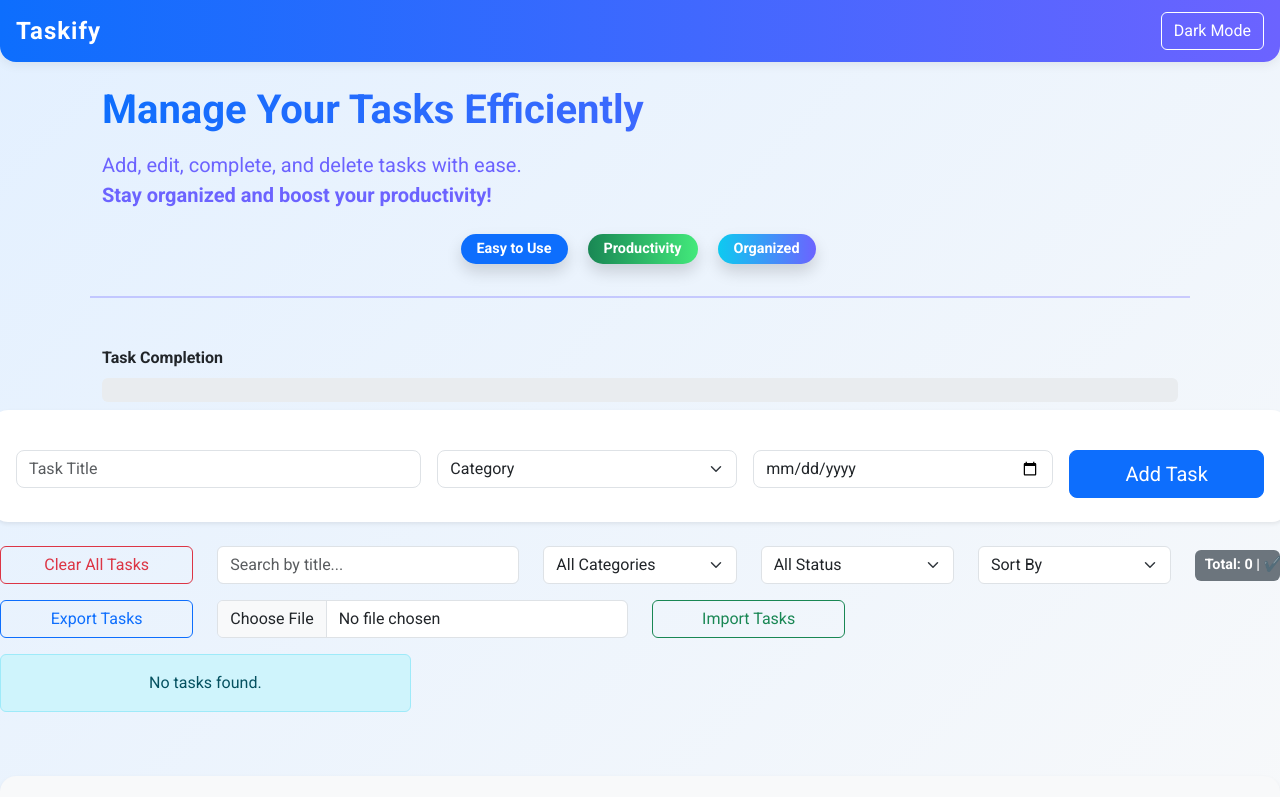
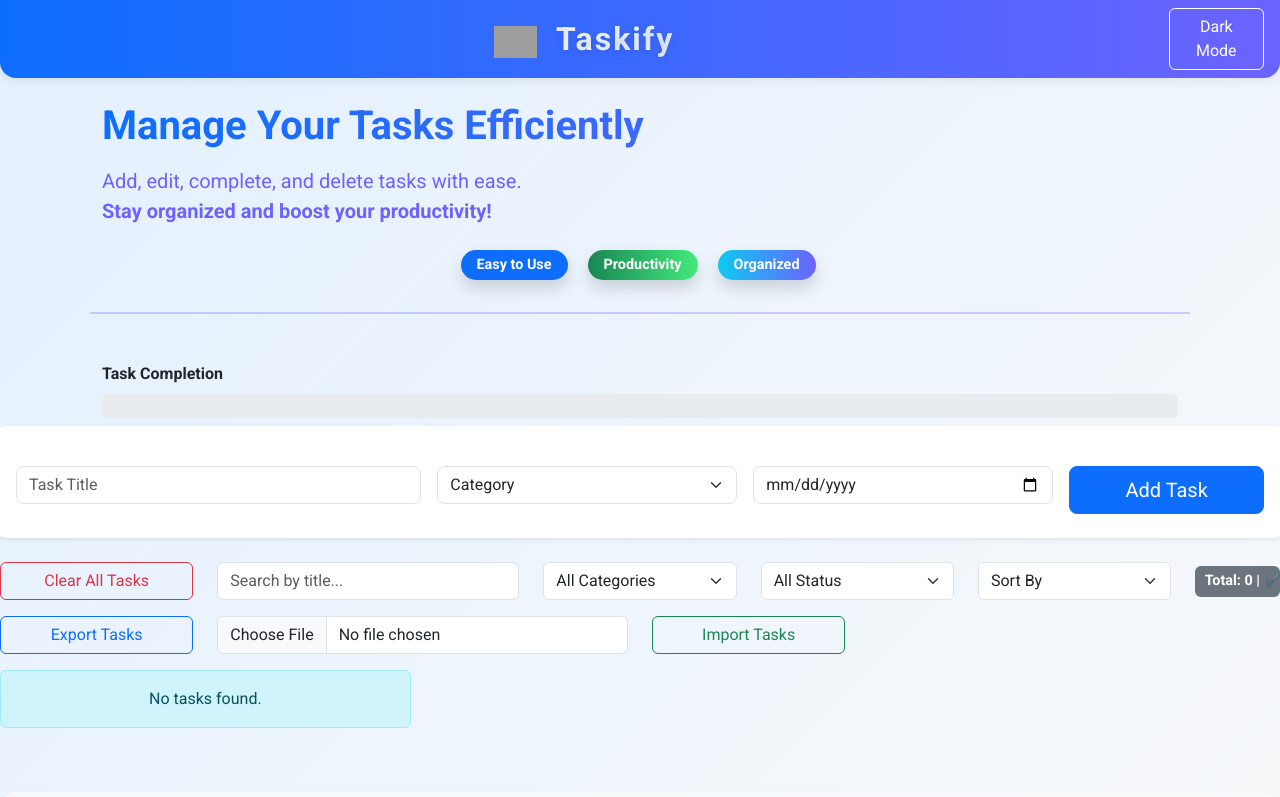
Before and after one commit to shadabahmed786/Taskify, a plain HTML site: page index.html in a window 1280 px wide. Shown: the top 797 px of the page. Drawn offline with nearby package versions, Linux system fonts and the light colour scheme; grey boxes are pictures that could not be loaded.

Commit message:
Improve UI of Nav-bar

```diff
--- a/index.html
+++ b/index.html
@@ -157,7 +157,12 @@
 <body>
     <!-- Navbar -->
     <nav class="navbar navbar-expand-lg navbar-light px-3 mb-3">
-        <a class="navbar-brand" href="#">Taskify</a>
+        <div class="mx-auto d-flex align-items-center justify-content-center" style="width:100%;">
+            <a class="navbar-brand text-center" href="#" style="font-size:2rem; letter-spacing:2px; background: linear-gradient(90deg, #fff 0%, #e3f0ff 100%); -webkit-background-clip: text; -webkit-text-fill-color: transparent; text-shadow: 0 2px 8px rgba(0,0,0,0.12);">
+                <img src="https://img.icons8.com/color/48/000000/task.png" alt="Taskify Logo" style="height:32px; vertical-align:middle; margin-right:10px;">
+                Taskify
+            </a>
+        </div>
         <button class="navbar-toggler" type="button" data-bs-toggle="collapse" data-bs-target="#navbarContent">
             <span class="navbar-toggler-icon"></span>
         </button>
```
